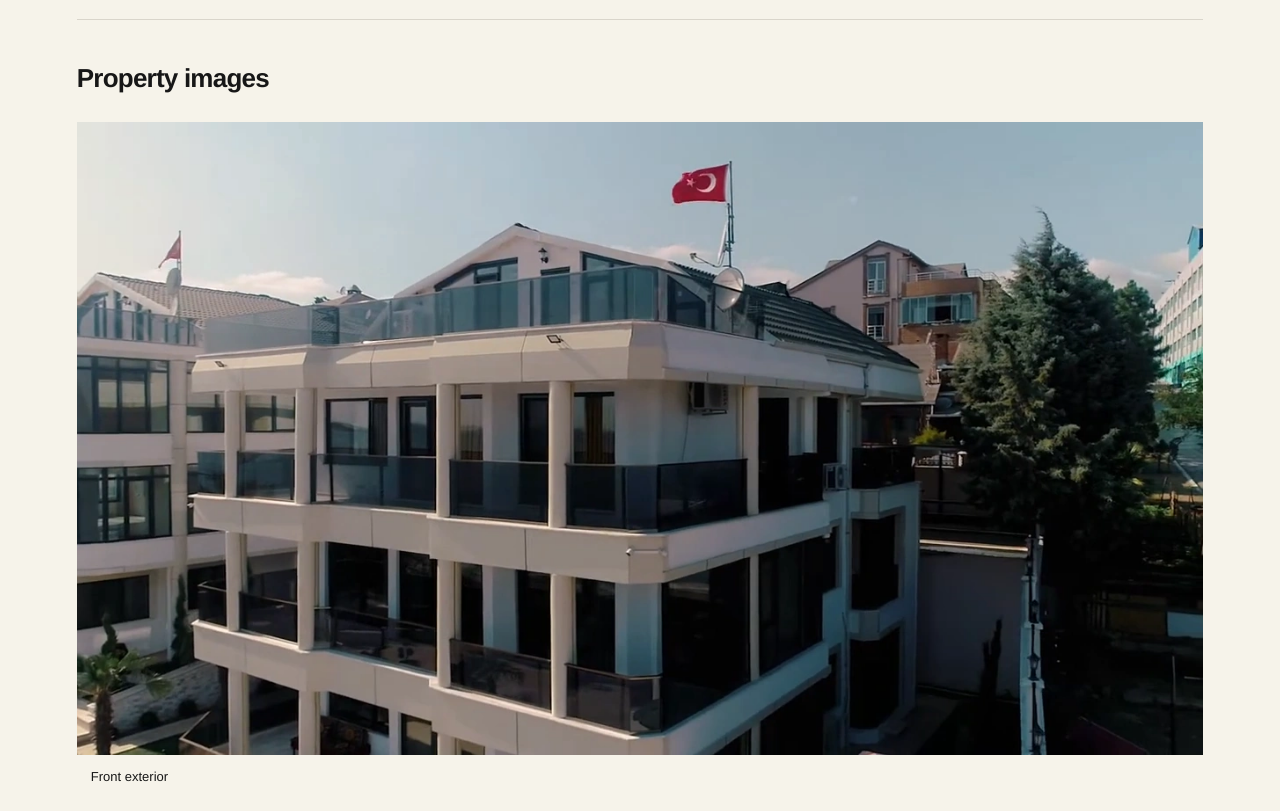
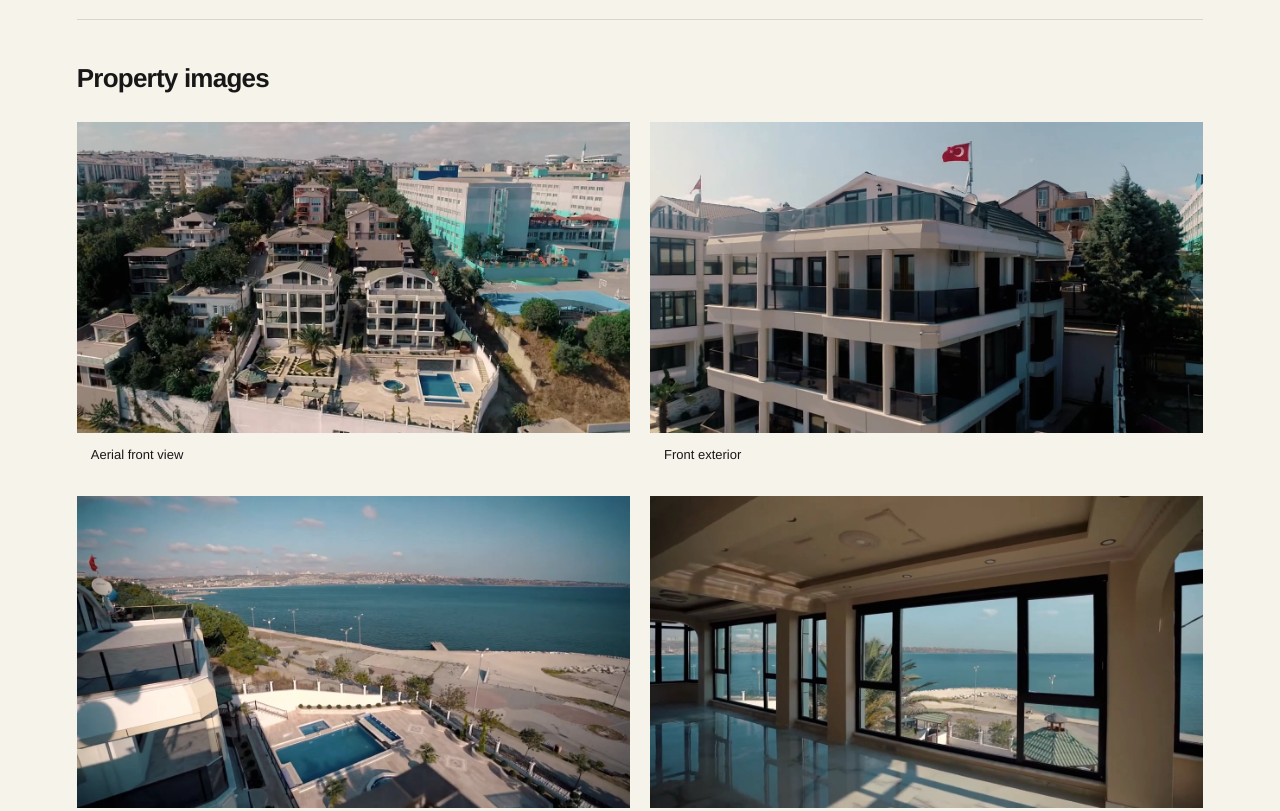
Before and after one commit to PrototypeVersions/MREO_BuySell, a website: page turkey-property.html in a window 1280 px wide. Shown: the part 656-1467 px from the top of the page. Drawn offline with Linux system fonts and the light colour scheme.

Commit message:
Use the new Turkey cover and show a uniformly sized photo gallery
Make videoframe_14441 the main property thumbnail and add it as the first of seven gallery images. Remove the full-width first and last images so every photo uses the existing smaller two-column layout, with one column on phones.

```diff
--- a/marketplace.css
+++ b/marketplace.css
@@ -40,12 +40,11 @@
 .property-detail-gallery h2{font-size:26px;letter-spacing:-.03em;margin:0 0 22px}
 .property-gallery-grid{display:grid;grid-template-columns:repeat(2,minmax(0,1fr));gap:20px;align-items:start}
 .property-gallery-grid figure{margin:0;min-width:0;background:#eeeae0}
-.property-gallery-grid .property-gallery-lead,.property-gallery-grid figure:last-child{grid-column:1/-1}
 .property-gallery-grid a{display:block}
 .property-gallery-grid img{display:block;width:100%;height:auto;object-fit:contain}
 .property-interest-panel{margin-top:44px;padding:30px 0;border-top:1px solid var(--ink)}
 .property-interest-panel h2{font-size:28px;line-height:1.2;letter-spacing:-.04em;margin:0 0 16px}
 .property-interest-panel .primary-button{margin-top:12px}
-@media(max-width:600px){.property-detail-facts{grid-template-columns:repeat(2,minmax(0,1fr));gap:18px}.property-gallery-grid{grid-template-columns:1fr;gap:18px}.property-gallery-grid .property-gallery-lead{grid-column:1}.property-interest-panel .primary-button{width:100%}}
+@media(max-width:600px){.property-detail-facts{grid-template-columns:repeat(2,minmax(0,1fr));gap:18px}.property-gallery-grid{grid-template-columns:1fr;gap:18px}.property-interest-panel .primary-button{width:100%}}
 
 .property-gallery-grid figcaption{padding:12px 14px;font-size:13px;line-height:1.5;color:var(--ink);background:var(--paper,#f6f3eb)}
--- a/turkey-property.html
+++ b/turkey-property.html
@@ -27,9 +27,15 @@
     <section class="property-detail-gallery" aria-labelledby="property-gallery-heading">
       <h2 id="property-gallery-heading">Property images</h2>
       <div class="property-gallery-grid">
-        <figure class="property-gallery-lead">
+        <figure>
+          <a href="assets/videoframe_14441.png" target="_blank" rel="noopener noreferrer" aria-label="Open full-size image: Aerial front view">
+            <img src="assets/turkey/photos/videoframe_14441.webp" alt="Aerial front view" width="1280" height="720" fetchpriority="high" decoding="async">
+          </a>
+          <figcaption>Aerial front view</figcaption>
+        </figure>
+        <figure>
           <a href="assets/videoframe_18959.png" target="_blank" rel="noopener noreferrer" aria-label="Open full-size image: Front exterior">
-            <img src="assets/turkey/photos/videoframe_18959.webp" alt="Front exterior" width="1280" height="720" fetchpriority="high" decoding="async">
+            <img src="assets/turkey/photos/videoframe_18959.webp" alt="Front exterior" width="1280" height="720" loading="lazy" decoding="async">
           </a>
           <figcaption>Front exterior</figcaption>
         </figure>
```
Also changed, not shown: assets/turkey/source.json (+10 -2 lines), properties.html (+2 -2 lines), README.md, assets/turkey/photos/videoframe_14441.webp (added).
